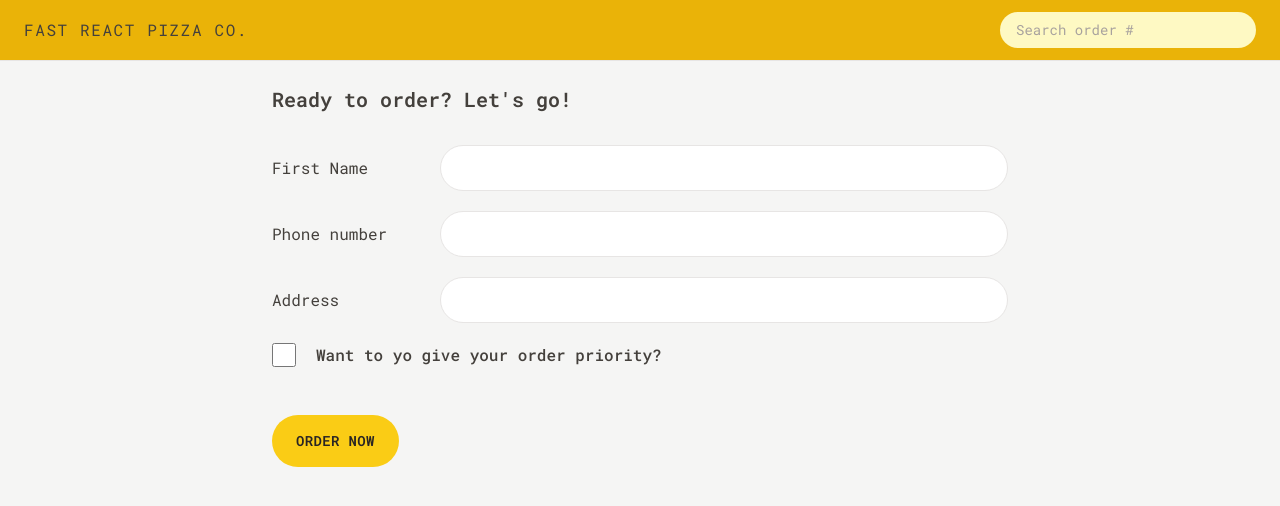
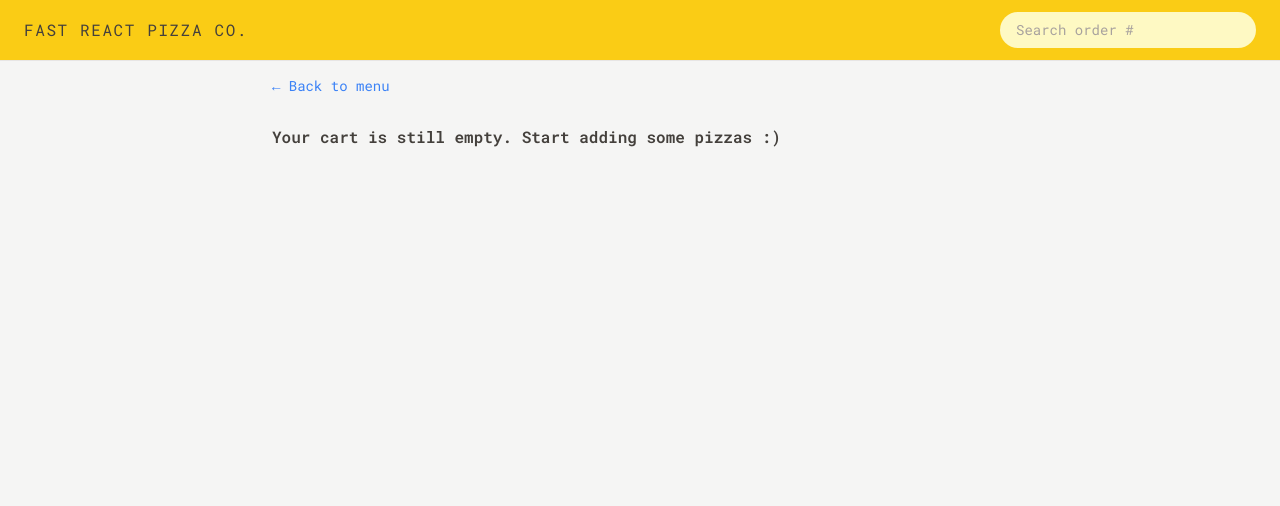
Before and after one commit to rawera-daniel/Fast-react-pizza, a React (Vite) app: page /order/new in a window 1280 px wide. Shown: the top 506 px of the page. Built offline with nearby package versions, Linux system fonts and the light colour scheme.

Commit message:
feat: enable order submission using cart data

```diff
--- a/src/features/order/CreateOrder.jsx
+++ b/src/features/order/CreateOrder.jsx
@@ -3,6 +3,10 @@ import { Form, redirect, useActionData, useNavigation } from "react-router-dom";
 import { createOrder } from "../../services/apiRestaurant";
 import Button from "../../ui/Button";
 import { useSelector } from "react-redux";
+import { clearCart, getCart, getTotalCartPrice } from "../cart/cartSlice";
+import EmptyCart from "../cart/EmptyCart";
+import store from "../../store";
+import { formatCurrency } from "../../utils/helpers";
 
 // https://uibakery.io/regex-library/phone-number
 const isValidPhone = (str) =>
@@ -10,39 +14,21 @@ const isValidPhone = (str) =>
     str,
   );
 
-const fakeCart = [
-  {
-    pizzaId: 12,
-    name: "Mediterranean",
-    quantity: 2,
-    unitPrice: 16,
-    totalPrice: 32,
-  },
-  {
-    pizzaId: 6,
-    name: "Vegetale",
-    quantity: 1,
-    unitPrice: 13,
-    totalPrice: 13,
-  },
-  {
-    pizzaId: 11,
-    name: "Spinach and Mushroom",
-    quantity: 1,
-    unitPrice: 15,
-    totalPrice: 15,
-  },
-];
-
 function CreateOrder() {
+  const [withPriority, setWithPriority] = useState(false);
   const username = useSelector((store) => store.user.username);
   const navigation = useNavigation();
   const isSubmitting = navigation.state === "submitting";
 
   const formErrors = useActionData();
 
-  // const [withPriority, setWithPriority] = useState(false);
-  const cart = fakeCart;
+  const cart = useSelector(getCart);
+  const totalCartPrice = useSelector(getTotalCartPrice);
+  const priorityPrice = withPriority ? totalCartPrice * 0.2 : 0;
+
+  const totalPrice = totalCartPrice + priorityPrice;
+
+  if (!cart.length) return <EmptyCart />;
 
   return (
     <div className="px-4 py-6">
@@ -90,8 +76,8 @@ function CreateOrder() {
             type="checkbox"
             name="priority"
             id="priority"
-            // value={withPriority}
-            // onChange={(e) => setWithPriority(e.target.checked)}
+            value={withPriority}
+            onChange={(e) => setWithPriority(e.target.checked)}
           />
           <label htmlFor="priority" className="font-medium">
             Want to yo give your order priority?
@@ -101,7 +87,9 @@ function CreateOrder() {
         <div>
           <input type="hidden" name="cart" value={JSON.stringify(cart)} />
           <Button disabled={isSubmitting} type="primary">
-            {isSubmitting ? "Placing order....." : "Order now"}
+            {isSubmitting
+              ? "Placing order....."
+              : ` Order now from ${formatCurrency(totalPrice)}`}
           </Button>
         </div>
       </Form>
@@ -118,6 +106,8 @@ export async function action({ request }) {
     cart: JSON.parse(data.cart),
   };
 
+  console.log(order);
+
   const errors = {};
   if (!isValidPhone(order.phone))
     errors.phone =
@@ -128,6 +118,8 @@ export async function action({ request }) {
   // If everything is okay, create new order and redirect.
   const newOrder = await createOrder(order);
 
+  store.dispatch(clearCart());
+
   return redirect(`/order/${newOrder.id}`);
 }
 
--- a/src/ui/Header.jsx
+++ b/src/ui/Header.jsx
@@ -4,7 +4,7 @@ import Username from "../features/user/Username";
 
 function Header() {
   return (
-    <header className="flex items-center justify-between border-b border-stone-200 bg-yellow-500 px-4 py-3 uppercase sm:px-6">
+    <header className="flex items-center justify-between border-b border-stone-200 bg-yellow-400 px-4 py-3 uppercase sm:px-6">
       <Link to="/" className="tracking-widest">
         Fast React Pizza Co.
       </Link>
```
